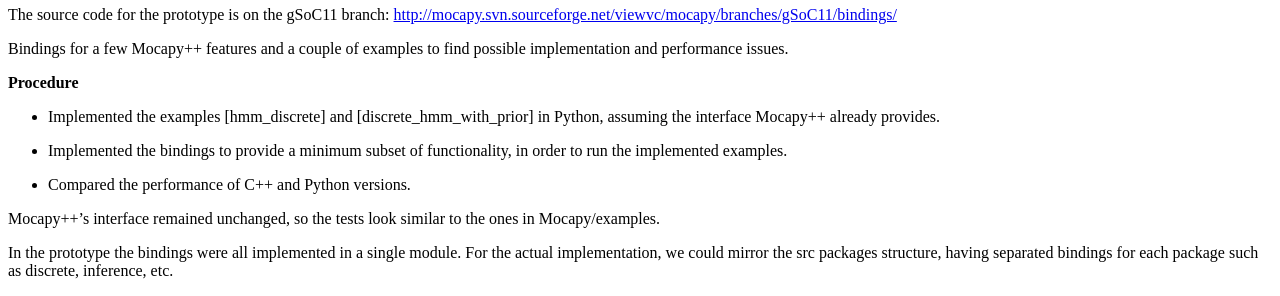
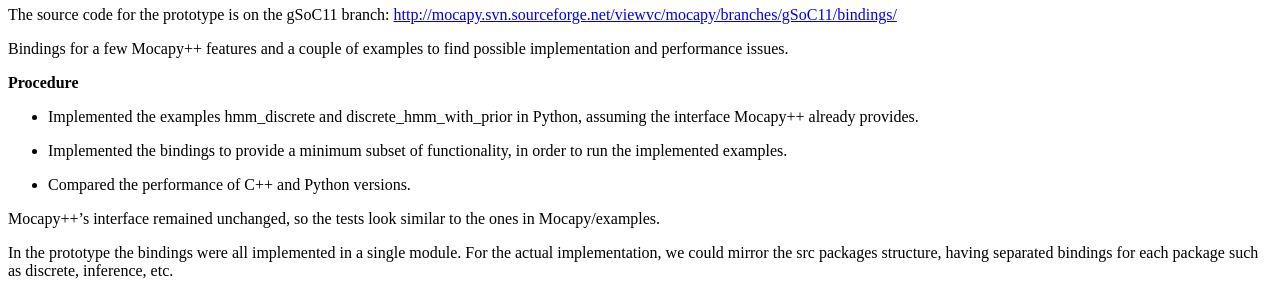
Before and after one commit to biopython/biopython.github.io, a Jekyll site: the page built from wiki/GSOC2011_Mocapy.md, in a window 1280 px wide and 900 px high, scrolled down 2993 px. Shown: the part 466-762 px from the top of the window. Built offline with Jekyll 4.4.1, drawn with Linux system fonts in a browser that asks for light colours.

Commit message:
/* Bindings Prototype */

```diff
--- a/wiki/GSOC2011_Mocapy.md
+++ b/wiki/GSOC2011_Mocapy.md
@@ -339,8 +339,8 @@ possible implementation and performance issues.
 
 **Procedure**
 
--   Implemented the examples \[hmm\_discrete\] and
-    \[discrete\_hmm\_with\_prior\] in Python, assuming the interface
+-   Implemented the examples hmm\_discrete and
+    discrete\_hmm\_with\_prior in Python, assuming the interface
     Mocapy++ already provides.
 
 <!-- -->
```
Also changed, not shown: 1 other file.
